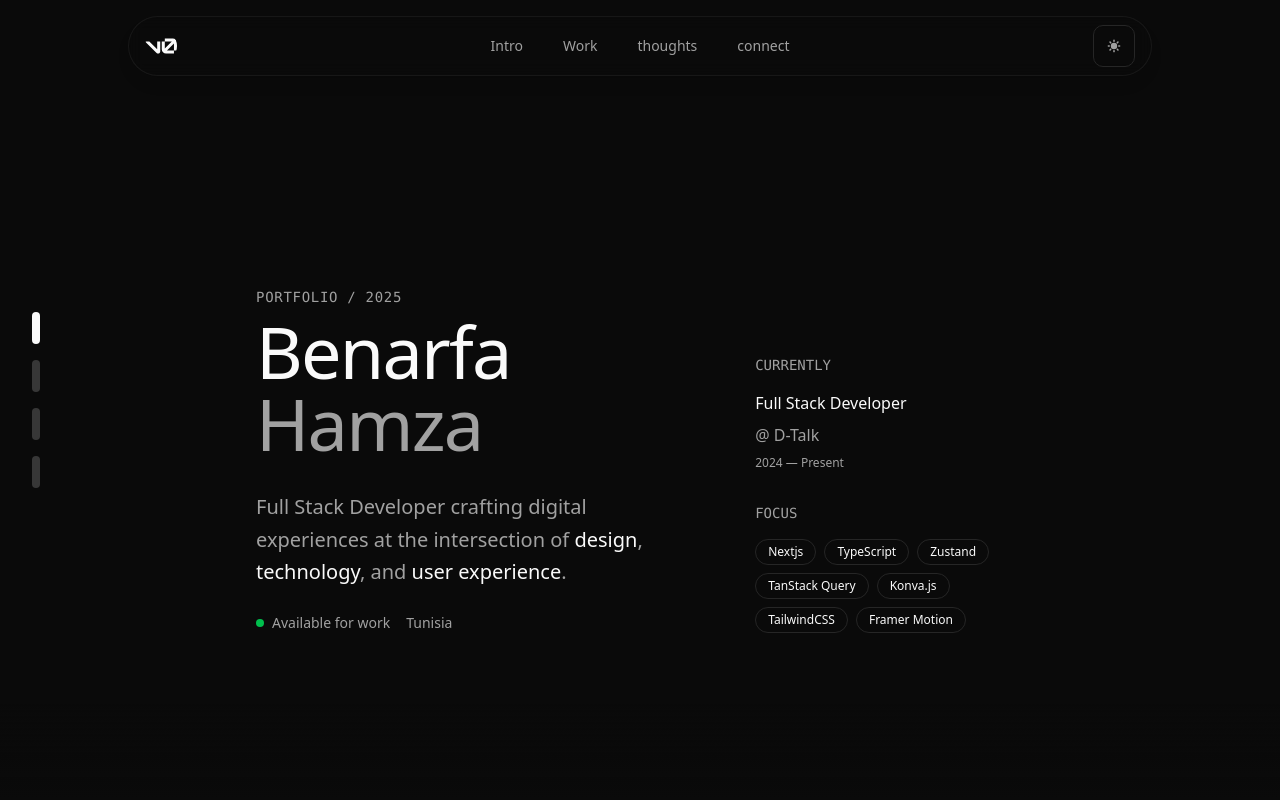
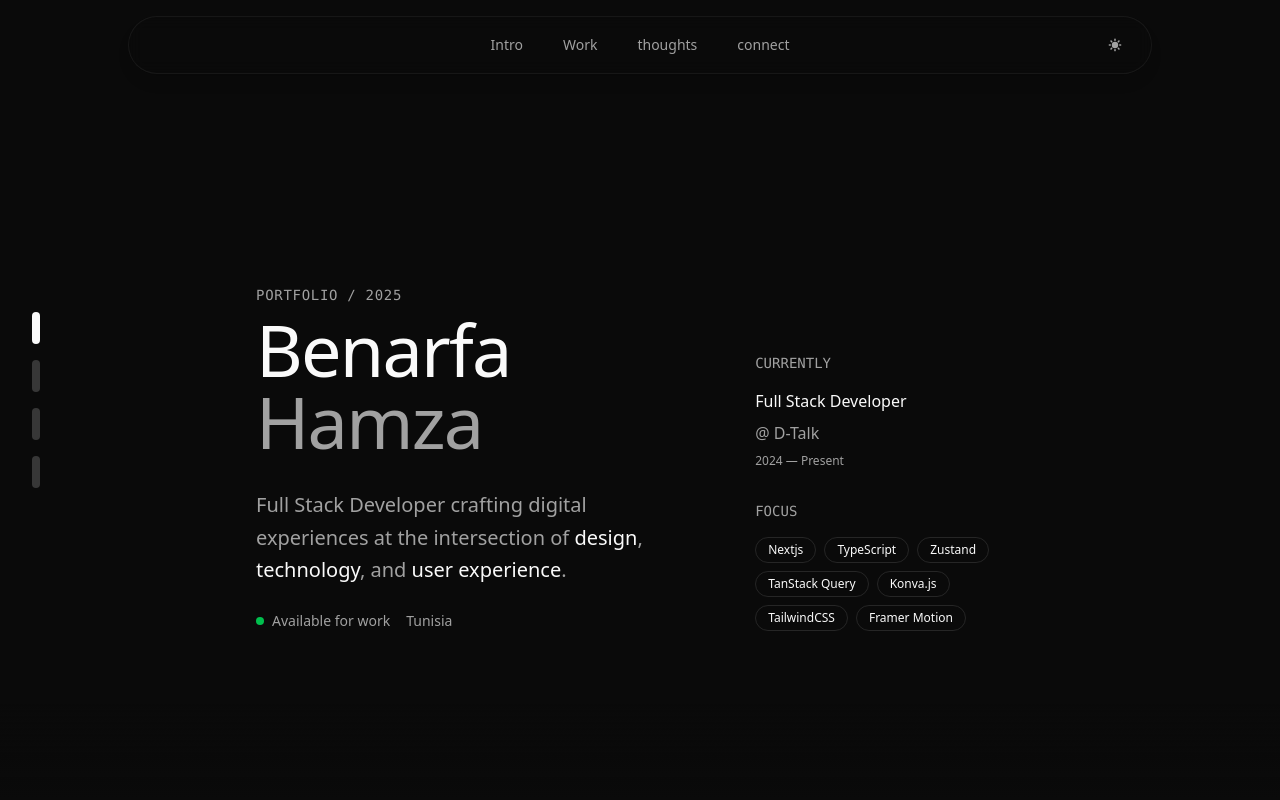
Before and after one commit to hamzabenarfa/portfolio, a Next.js app: page / in a window 1280 px wide. Shown: the top 800 px of the page. Built offline with nearby package versions, Linux system fonts and the light colour scheme.

Commit message:
Refactor Header component: clean up unused SVG and adjust button classes

```diff
--- a/app/page.tsx
+++ b/app/page.tsx
@@ -39,7 +39,7 @@ export default function Home() {
 
   return (
     <div className="min-h-screen bg-background text-foreground relative">
-        <Header toggleTheme={toggleTheme}  isDark={isDark} />
+      <Header toggleTheme={toggleTheme}  isDark={isDark} />
 
       <nav className="fixed left-8 top-1/2 -translate-y-1/2 z-10 hidden lg:block">
         <div className="flex flex-col gap-4">
--- a/components/header.tsx
+++ b/components/header.tsx
@@ -55,16 +55,7 @@ const Header = ({ toggleTheme, isDark }) => {
           target="_blank"
           rel="noopener noreferrer"
         >
-          <svg
-            fill="currentColor"
-            viewBox="0 0 147 70"
-            xmlns="http://www.w3.org/2000/svg"
-            aria-hidden="true"
-            className="text-foreground rounded-full size-8 w-8"
-          >
-            <path d="M56 50.2031V14H70V60.1562C70 65.5928 65.5928 70 60.1562 70C57.5605 70 54.9982 68.9992 53.1562 67.1573L0 14H19.7969L56 50.2031Z"></path>
-            <path d="M147 56H133V23.9531L100.953 56H133V70H96.6875C85.8144 70 77 61.1856 77 50.3125V14H91V46.1562L123.156 14H91V0H127.312C138.186 0 147 8.81439 147 19.6875V56Z"></path>
-          </svg>
+
         </a>
 
         <div className="absolute inset-0 hidden flex-1 flex-row items-center justify-center space-x-2 text-sm font-medium text-muted-foreground transition duration-200 hover:text-foreground md:flex md:space-x-2">
@@ -152,7 +143,7 @@ const Header = ({ toggleTheme, isDark }) => {
 
         <button
           onClick={toggleTheme}
-          className=" cursor-pointer z-20 group p-3 rounded-lg border border-border hover:border-muted-foreground/50 transition-all duration-300"
+          className=" cursor-pointer z-20 group p-3 rounded-lg   transition-all duration-300"
           aria-label="Toggle theme"
         >
           {isDark ? (
@@ -255,7 +246,7 @@ const Header = ({ toggleTheme, isDark }) => {
               </button>
               <button
                 onClick={toggleTheme}
-                className="group p-3 rounded-lg border border-border hover:border-muted-foreground/50 transition-all duration-300"
+                className="group p-3 rounded-lg  transition-all duration-300"
                 aria-label="Toggle theme"
               >
                 {isDark ? (
```
